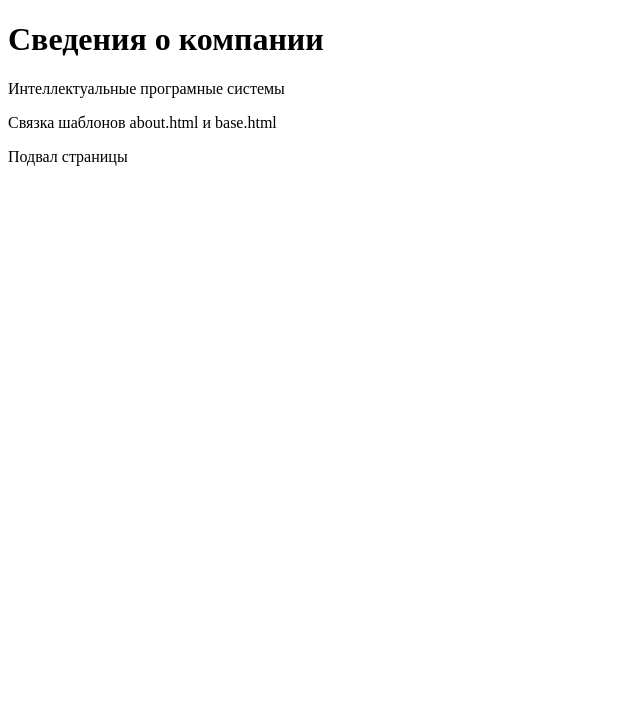
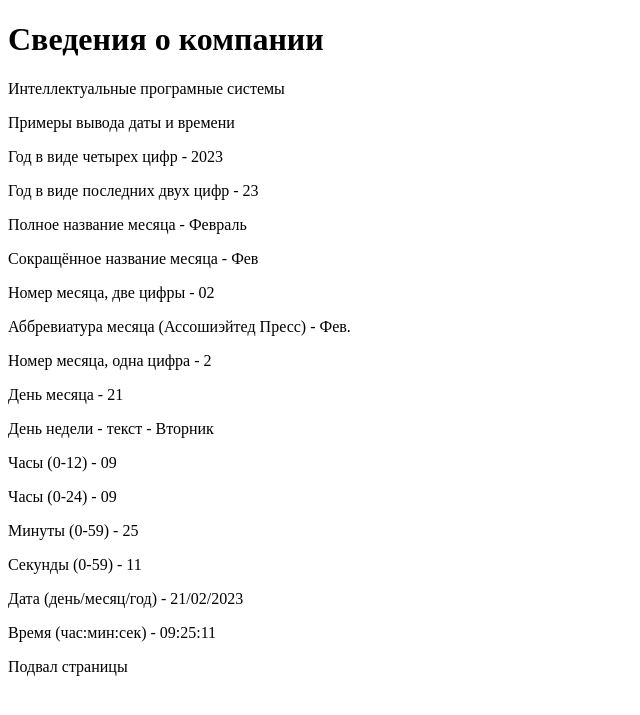
Before and after one commit to mikesk991/Web_1, a Django app: page /about/ in a window 1280 px wide. Shown: the top 715 px of the page, without its empty margins (0-640 px from the left). Run offline with Django 4.2, Linux system fonts and the light colour scheme.

Commit message:
5.6.1 Тег для вывода текущих даты и времени

```diff
--- a/hello/templates/firstapp/about.html
+++ b/hello/templates/firstapp/about.html
@@ -4,5 +4,21 @@
 
 {% block content %}
 <p>Интеллектуальные програмные системы</p>
-<p>Связка шаблонов about.html и base.html</p>
+<p>Примеры вывода даты и времени</p>
+<p>Год в виде четырех цифр - {% now "Y" %}</p>
+<p>Год в виде последних двух цифр - {% now "y" %}</p>
+<p>Полное название месяца - {% now "F" %}</p>
+<p>Сокращённое название месяца - {% now "M" %}</p>
+<p>Номер месяца, две цифры - {% now "m" %}</p>
+<p>Аббревиатура месяца (Ассошиэйтед Пресс) - {% now "N" %}</p>
+<p>Номер месяца, одна цифра - {% now "n" %}</p>
+<p>День месяца - {% now "j" %}</p>
+<p>День недели - текст - {% now "l" %}</p>
+<p>Часы (0-12) - {% now "h" %}</p>
+<p>Часы (0-24) - {% now "H" %}</p>
+<p>Минуты (0-59) - {% now "i" %}</p>
+<p>Секунды (0-59) - {% now "s" %}</p>
+<p>Дата (день/месяц/год) - {% now "j/m/Y" %}</p>
+<p>Время (час:мин:сек) - {% now "H:i:s" %}</p>
+
 {% endblock content %}
```
